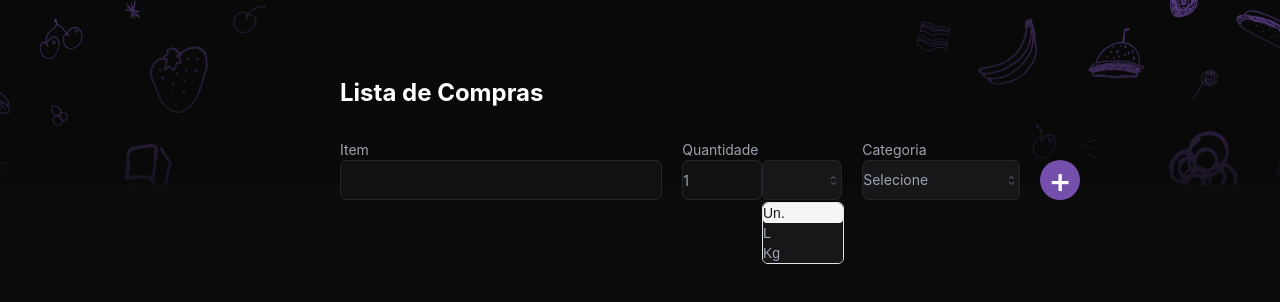
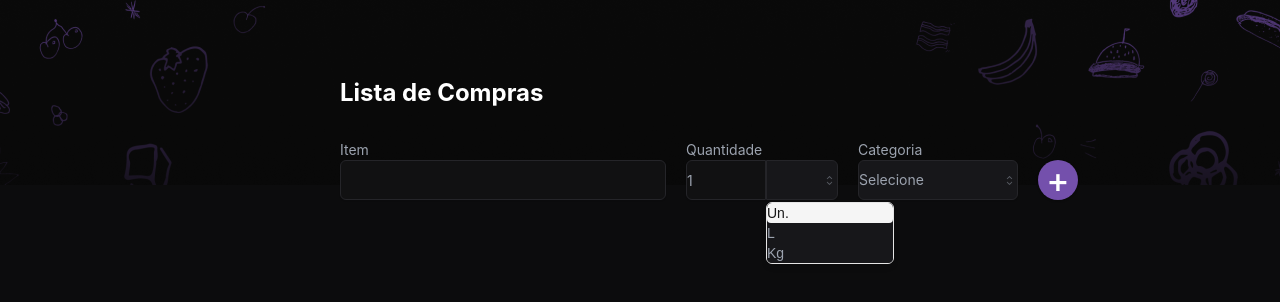
Before and after one commit to lvasconcelos20/shopping_list, a Next.js app in the folder web/client/: page / in a window 1280 px wide. Both pictures are taken after a click on the button 802 px from the left and 180 px from the top of the page. Shown: the top 302 px of the page. Built offline with nearby package versions, Linux system fonts and the light colour scheme.

Commit message:
Fix: style input

```diff
--- a/web/client/app/home/index.tsx
+++ b/web/client/app/home/index.tsx
@@ -92,7 +92,7 @@ export default function Home() {
                 value={quantidade}
                 onChange={(e) => setQuantidade(Number(e.target.value))}
                 className="w-full h-[40px] border rounded-md text-gray-400"
-                style={{ border: '1px solid rgba(37, 37, 41, 1)', backgroundColor: 'rgba(17, 17, 18, 1)' }}
+                style={{ border: '1px solid rgba(37, 37, 41, 1)', backgroundColor: 'rgba(17, 17, 18, 1)', borderRadius: '6px 0px 0px 6px' }}
               />
               <Label
                 htmlFor="item-input"
@@ -101,7 +101,7 @@ export default function Home() {
                 Quantidade
               </Label>
             </div>
-            <div className="relative w-[80px]">
+            <div className="relative w-[72px]">
               <Select
                 value={unidade_medida}
                 onValueChange={setUnidade}
@@ -109,15 +109,15 @@ export default function Home() {
               >
                 <SelectTrigger
                   id="unidade-select"
-                  className="peer  h-[40px] text-gray-400  rounded-md "
+                  className=" h-[40px] w-[] text-gray-400  "
                   style={{
-                    border: '1px solid rgba(37, 37, 41, 1)', backgroundColor: 'rgba(23, 23, 26, 1)',
+                    border: '1px solid rgba(37, 37, 41, 1)', backgroundColor: 'rgba(23, 23, 26, 1)', borderRadius: '0px 6px 6px 0px'
                   }}
                 >
                   <SelectValue placeholder="UN." />
                 </SelectTrigger>
-                <SelectContent className="bg-[#17171A] w-full text-gray-400" style={{ minWidth: '80px', marginTop: '2px'}} >
-                  <SelectGroup className=" bg-[#17171A] w-full  text-gray-400 ">
+                <SelectContent className="bg-[#17171A] w-full text-gray-400" style={{ marginTop: '2px' }} >
+                  <SelectGroup className=" bg-[#17171A] w-full   text-gray-400 ">
                     <SelectItem value="Un">Un.</SelectItem>
                     <SelectItem value="L">L</SelectItem>
                     <SelectItem value="Kg">Kg</SelectItem>
```
